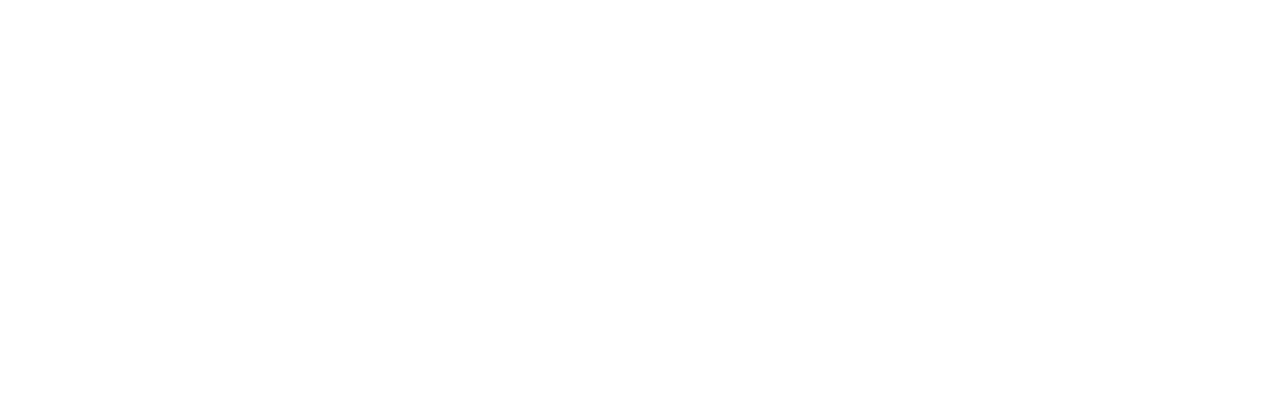
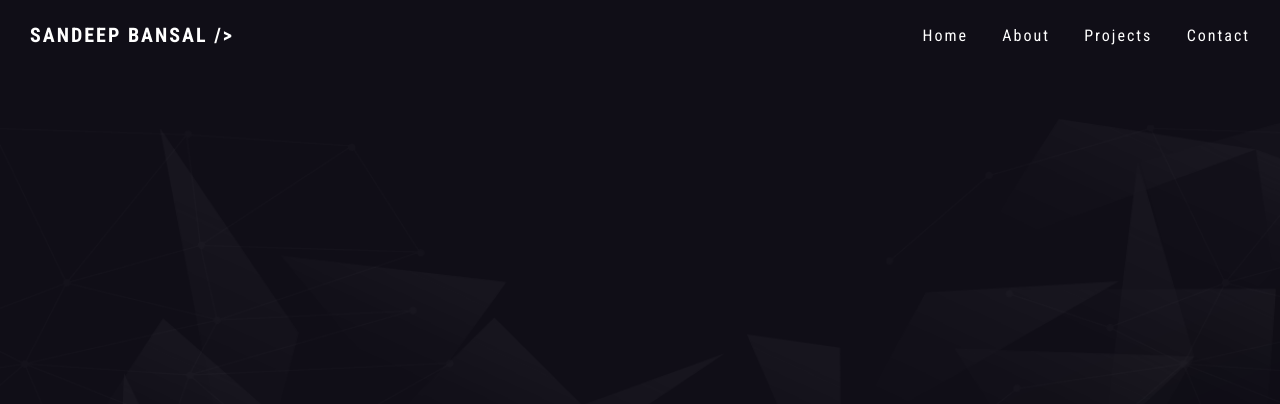
Before and after one commit to uname-sandeepb/uname-sandeepb.github.io, a plain HTML site: page index.html in a window 1280 px wide. Drawn offline with Linux system fonts and the light colour scheme.

Commit message:
hero section added

```diff
--- a/assets/styles/style.css
+++ b/assets/styles/style.css
@@ -8,3 +8,62 @@
   font-family: "Poppins", sans-serif;
   font-weight: 400;
 }
+
+/* hero image */
+.hero {
+  height: 100vh;
+  background-image: url("../images/background.webp");
+  background-repeat: no-repeat;
+  background-size: cover;
+}
+.nav {
+  height: 70px;
+  padding: 0 30px;
+  display: flex;
+  justify-content: space-between;
+  align-items: center;
+  /* position: absolute;
+  top: 0;
+  left: 0;
+  right: 0; */
+}
+.nav-brand {
+  text-decoration: none;
+  color: #ffffff;
+  font-size: 20px;
+  text-transform: uppercase;
+  font-weight: 700;
+  letter-spacing: 2px;
+  font-family: "Roboto Condensed", sans-serif;
+}
+.nav-item {
+  display: inline-block;
+}
+.nav-item:not(:last-child) {
+  margin-right: 30px;
+}
+.nav-link {
+  text-decoration: none;
+  color: #ffffff;
+  font-size: 16px;
+  letter-spacing: 2px;
+  position: relative;
+  font-family: "Roboto Condensed", sans-serif;
+  transition: all 0.4s;
+}
+.nav-link:hover:before {
+  content: "<";
+  color: red;
+  position: absolute;
+  top: 0;
+  left: -12px;
+}
+.nav-link:hover:after {
+  content: "/>";
+  color: red;
+  position: absolute;
+  top: 0;
+}
+.nav-link:hover {
+  color: red;
+}
--- a/index.html
+++ b/index.html
@@ -8,8 +8,32 @@
       href="https://fonts.googleapis.com/css?family=Poppins:400,500,600,700&display=swap"
       rel="stylesheet"
     />
+    <link
+      href="https://fonts.googleapis.com/css?family=Roboto+Condensed:400,700&display=swap"
+      rel="stylesheet"
+    />
     <link rel="stylesheet" href="./assets/styles/style.css" />
     <title>SandeepBansal /></title>
   </head>
-  <body></body>
+  <body>
+    <div class="hero">
+      <nav class="nav">
+        <a href="#" class="nav-brand">Sandeep Bansal <span>/></span> </a>
+        <ul class="nav-items">
+          <li class="nav-item">
+            <a href="#" class="nav-link">Home</a>
+          </li>
+          <li class="nav-item">
+            <a href="#" class="nav-link">About</a>
+          </li>
+          <li class="nav-item">
+            <a href="#" class="nav-link">Projects</a>
+          </li>
+          <li class="nav-item">
+            <a href="#" class="nav-link">Contact</a>
+          </li>
+        </ul>
+      </nav>
+    </div>
+  </body>
 </html>
```
